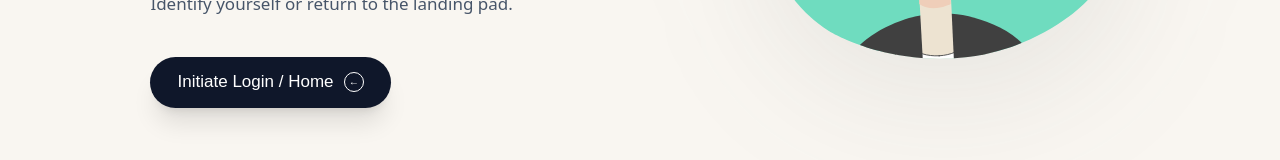
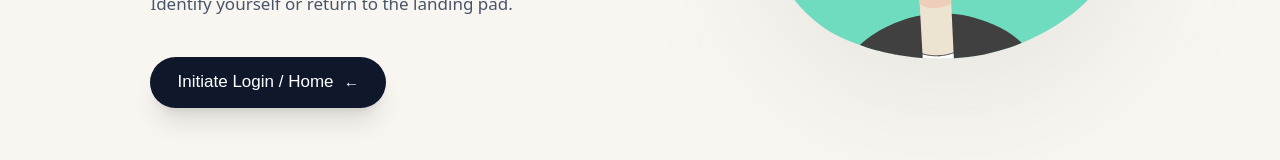
Before and after one commit to IDKSAM27/IDKSAM27.github.io, a Next.js app: page /errors/401 in a window 1280 px wide. Shown: the part 492-652 px from the top of the page. Built offline with nearby package versions, Linux system fonts and the light colour scheme; no server answers; a web font is replaced by a local one.

Commit message:
Error layout update

```diff
--- a/components/errors/ErrorLayout.js
+++ b/components/errors/ErrorLayout.js
@@ -123,8 +123,8 @@ const ErrorLayout = ({ statusCode }) => {
               >
                 <div className="absolute inset-0 bg-accent-light dark:bg-accent-dark translate-y-full group-hover:translate-y-0 transition-transform duration-300" />
                 <span className="relative z-10">{config.actionText}</span>
-                <div className="relative z-10 w-6 h-6 rounded-full border border-current flex items-center justify-center group-hover:-translate-x-1 transition-transform duration-300">
-                  <span className="text-xs">←</span>
+                <div className="relative z-10 flex items-center justify-center group-hover:-translate-x-1 transition-transform duration-300">
+                  <span className="text-lg">←</span>
                 </div>
               </Link>
 
```
